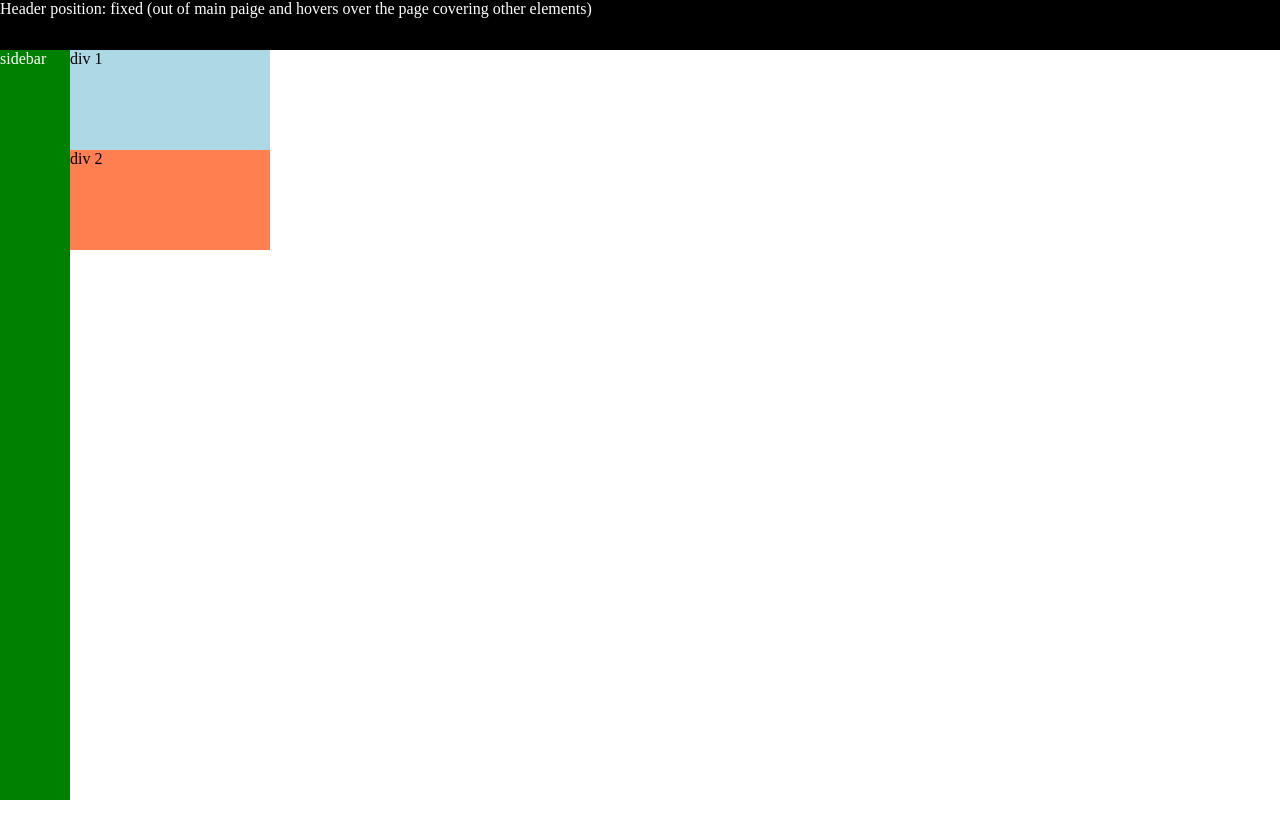
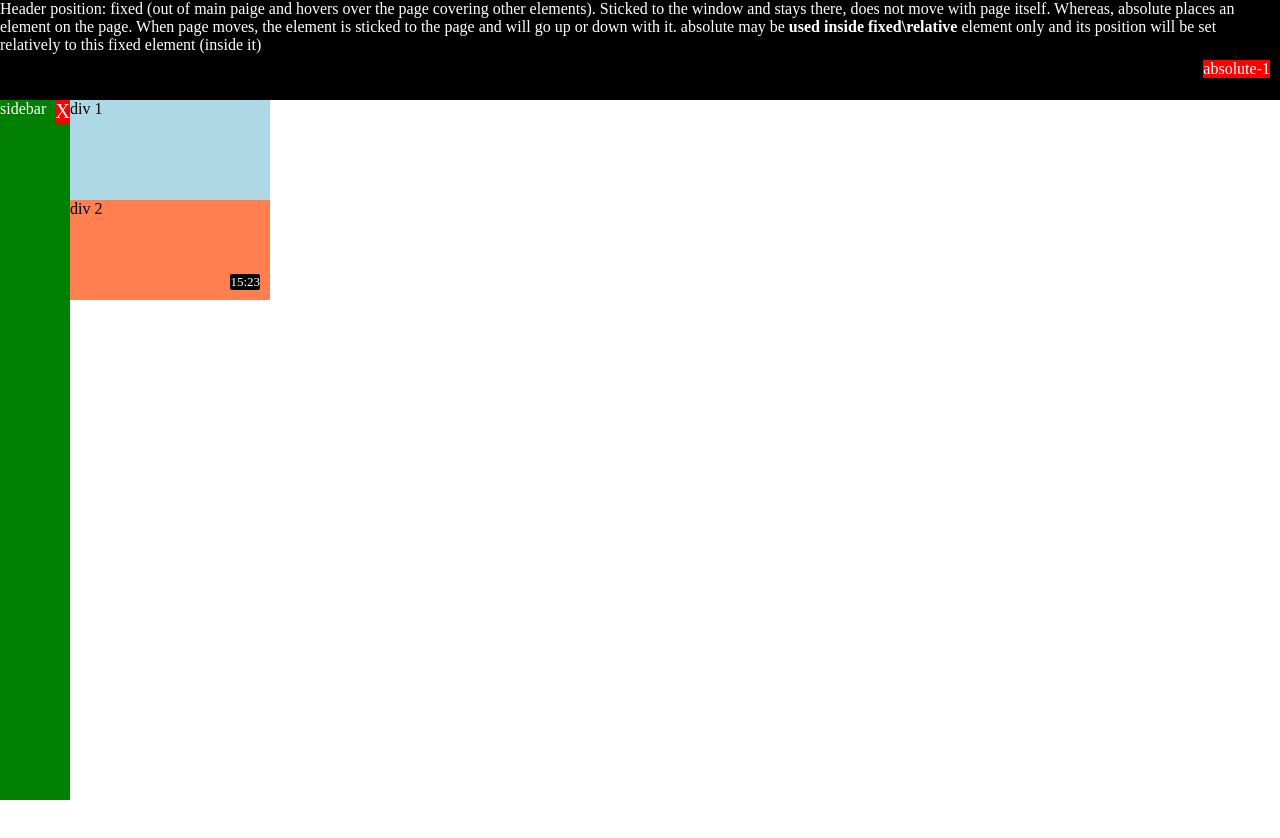
Before and after one commit to SafronovNikitaCA/HTMLandCSS, a plain HTML site: page CSSposition.html in a window 1280 px wide. Drawn offline with Linux system fonts and the light colour scheme.

Commit message:
end of lesson 15

```diff
--- a/CSSposition.html
+++ b/CSSposition.html
@@ -8,19 +8,22 @@
 
 <body style="
 padding-bottom: 700px;
-padding-top: 42px;
+padding-top: 92px;
 padding-left: 62px;">
 
   <div style="
     background-color: black;
     color: white;
     position: fixed;
-    height: 50px;
+    height: 100px;
     top: 0px;
     left: 0px;
     right: 0px;
+    z-index: 1;
     ">
-    Header position: fixed (out of main paige and hovers over the page covering other elements)
+    Header position: fixed (out of main paige and hovers over the page covering other elements). Sticked to the window and stays there, does not move with page itself.
+    Whereas, absolute places an element on the page. When page moves, the element is sticked to the page
+    and will go up or down with it. absolute may be <strong>used inside fixed\relative</strong> element only and its position will be set relatively to this fixed element (inside it)
   </div>
 
   <div style="
@@ -29,10 +32,32 @@ padding-left: 62px;">
   position: fixed;
   left: 0px;
   bottom: 0px;
-  top: 50px;
+  top: 100px;
   width: 70px;
   ">
     sidebar
+    <div style="
+    position: absolute;
+    background-color: red;
+    color: white;
+    right: 0px;
+    top: 0px;
+    z-index: 1;
+    font-size: 20px;
+    ">
+    X
+  </div>
+  </div>
+
+  <div style="
+    position: absolute;
+    background-color: red;
+    color: white;
+    right: 10px;
+    top: 60px;
+    z-index: 1;
+    ">
+    absolute-1
   </div>
 
   <div style="background-color: lightblue;
@@ -43,8 +68,24 @@ padding-left: 62px;">
 
   <div style="background-color: coral;
     height: 100px;
-    width: 200px;">
+    width: 200px;
+    position: relative;
+    ">
     div 2
+      <div style="
+        position: absolute;
+        background-color: red;
+        color: white;
+        right: 10px;
+        bottom: 10px;
+        font-size: 13px;
+        background-color: black;
+        border-radius: 2px;
+        ">
+        15:23
+    </div>
   </div>
+
+
 </body>
 </html>
```
Also changed, not shown: my-youTube.html (+23 -1 lines), styles/header.css (+19 -1 lines), styles/video.css (+16 -1 lines).
